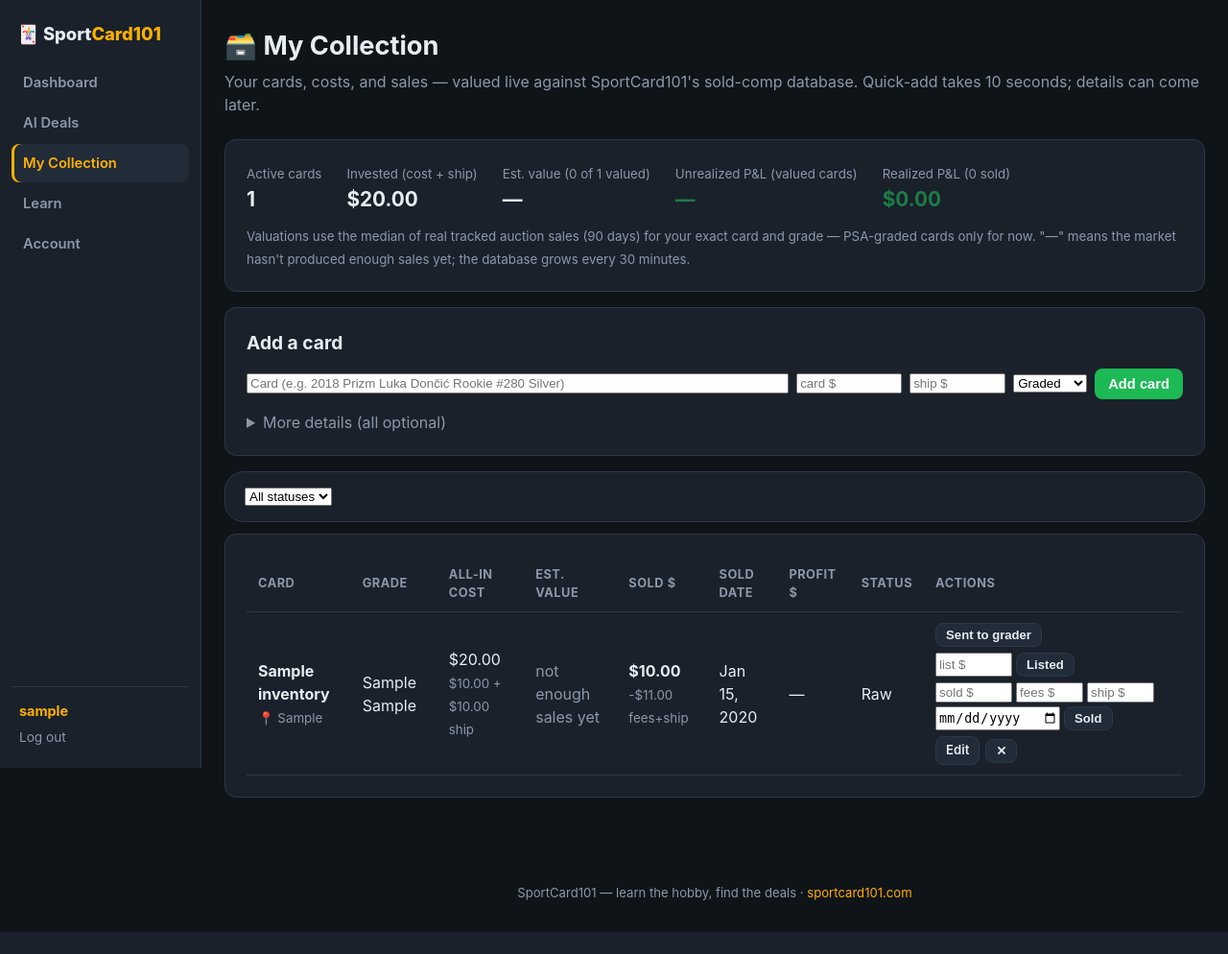
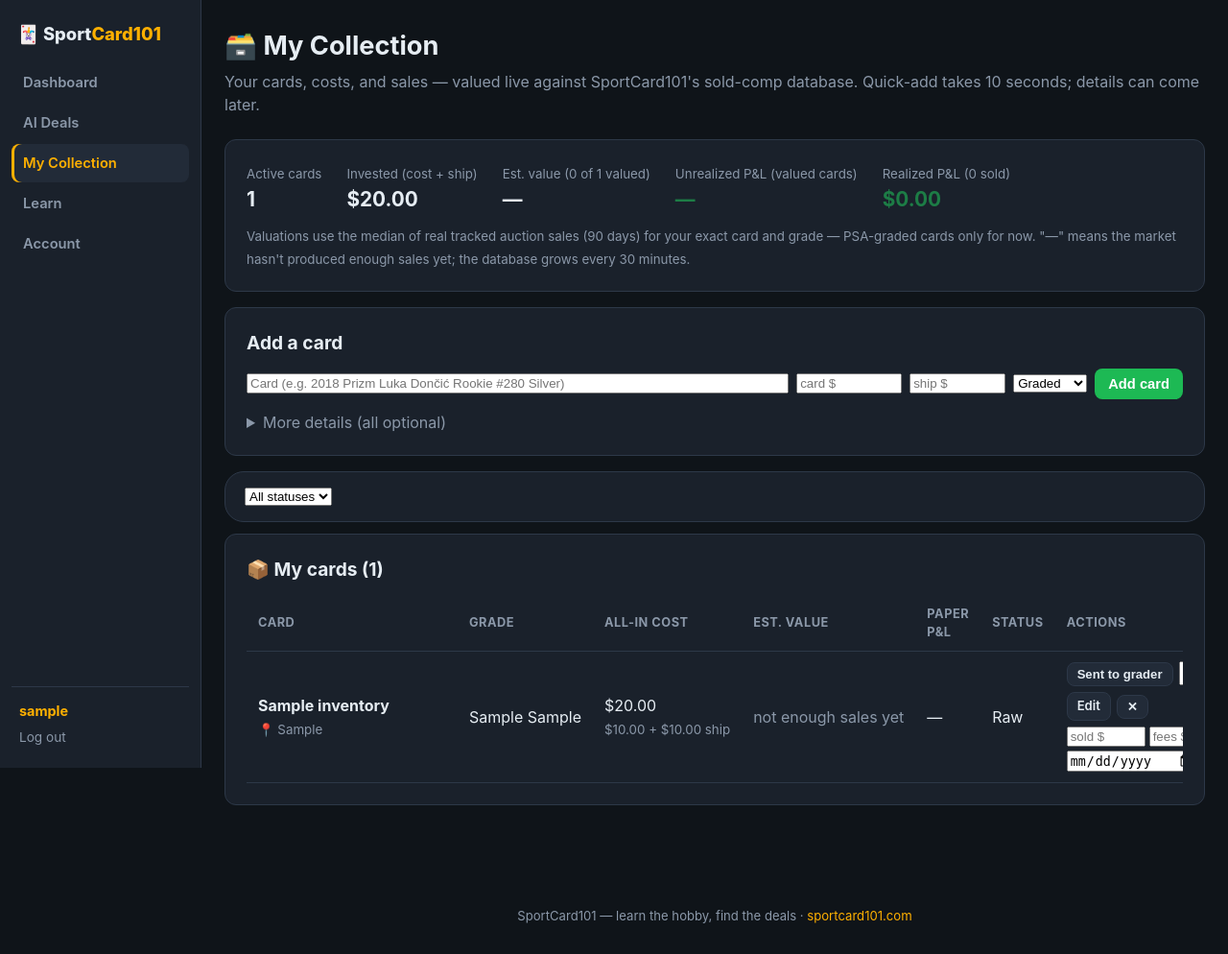
Before and after one commit to aimbluemedia/sportcard101, a PHP site: page /member/inventory.php in a window 1280 px wide. Shown: the whole page at 96% size. Before the commit the page ends 971 px from the top, so only its background shows below. Run offline with PHP 8.4, Linux system fonts and the light colour scheme; the visitor is signed in with stand-in values (Sample User, id 1); tables that the repository leaves empty hold one stand-in row (values such as "Sample post"); some libraries are stand-ins or nearby versions.

Commit message:
My Collection: Active and Sold tables split (#26)
Active cards on top (cost, live est. value, paper P&L, status, cleaner
two-row actions with a dedicated 'Mark sold' form incl. optional date).
Sold cards below in their own table — Sold $, Fees+ship, Sold date, and
auto-calculated Profit $ per card, with total profit in the header.
Money columns nowrap so nothing squeezes into two lines.


Claude-Session: https://claude.ai/code/session_011u1kKiGe19jiFif2ZNeQGR

Co-authored-by: Claude <noreply@anthropic.com>

```diff
--- a/src/inventory_page.php
+++ b/src/inventory_page.php
@@ -190,40 +190,37 @@ layout_header('My Collection', $INV_AREA);
     </select>
 </form>
 
+<?php
+$activeRows = array_values(array_filter($rows, fn ($r) => $r['status'] !== 'SOLD'));
+$soldRows   = array_values(array_filter($rows, fn ($r) => $r['status'] === 'SOLD'));
+?>
 <?php if (!$rows): ?>
     <div class="empty" style="padding:30px">No cards yet — add your first one above. Everything except the name is optional.</div>
-<?php else: ?>
-<div class="card">
+<?php endif; ?>
+
+<?php if ($activeRows): ?>
+<div class="card" style="margin-bottom:16px">
+    <h2 style="margin-top:0">📦 My cards (<?= count($activeRows) ?>)</h2>
     <div style="overflow-x:auto"><table>
-        <tr><th>Card</th><th>Grade</th><th>All-in cost</th><th>Est. value</th><th>Sold $</th><th>Sold date</th><th>Profit $</th><th>Status</th><th>Actions</th></tr>
-        <?php foreach ($rows as $r):
-            $allIn = Inventory::allIn($r);
-            $realized = Inventory::realized($r);
+        <tr><th style="min-width:220px">Card</th><th>Grade</th><th>All-in cost</th><th>Est. value</th><th>Paper P&amp;L</th><th>Status</th><th style="min-width:330px">Actions</th></tr>
+        <?php foreach ($activeRows as $r):
+            $allIn  = Inventory::allIn($r);
             $unreal = $r['live_value'] !== null ? (float)$r['live_value'] - $allIn : null; ?>
         <tr>
-            <td style="max-width:300px"><strong><?= e((string)$r['card_name']) ?></strong>
+            <td><strong><?= e((string)$r['card_name']) ?></strong>
                 <?php if ($r['location']): ?><br><small style="color:var(--muted)">📍 <?= e((string)$r['location']) ?></small><?php endif; ?></td>
-            <td><?= e($r['grade_company'] === 'RAW' ? 'Raw' : $r['grade_company'] . ' ' . (string)($r['grade'] ?? '?')) ?></td>
-            <td>$<?= number_format($allIn, 2) ?><br><small style="color:var(--muted)">$<?= number_format((float)$r['card_cost'], 2) ?> + $<?= number_format((float)$r['ship_cost'], 2) ?> ship</small></td>
-            <td><?php if ($r['live_value'] !== null): ?>
+            <td style="white-space:nowrap"><?= e($r['grade_company'] === 'RAW' ? 'Raw' : $r['grade_company'] . ' ' . (string)($r['grade'] ?? '?')) ?></td>
+            <td style="white-space:nowrap">$<?= number_format($allIn, 2) ?><br><small style="color:var(--muted)">$<?= number_format((float)$r['card_cost'], 2) ?> + $<?= number_format((float)$r['ship_cost'], 2) ?> ship</small></td>
+            <td style="white-space:nowrap"><?php if ($r['live_value'] !== null): ?>
                     <strong>$<?= number_format((float)$r['live_value'], 2) ?></strong> <small style="color:var(--muted)">(<?= (int)$r['live_comp_count'] ?> sales)</small><br>
-                    <small><a href="<?= e(ebay_sold_link((string)$r['card_name'])) ?>" target="_blank" rel="noopener">recent sold prices ›</a></small>
-                <?php elseif ($r['status'] === 'SOLD'): ?>—
+                    <small><a href="<?= e(ebay_sold_link((string)$r['card_name'])) ?>" target="_blank" rel="noopener">sold prices ›</a></small>
                 <?php else: ?><span style="color:var(--muted)">not enough sales yet</span><?php endif; ?></td>
-            <td><?php if ($r['sold_price'] !== null): ?>
-                    <strong>$<?= number_format((float)$r['sold_price'], 2) ?></strong>
-                    <?php if ((float)($r['sold_fees'] ?? 0) > 0 || (float)($r['sold_ship'] ?? 0) > 0): ?>
-                        <br><small style="color:var(--muted)">-$<?= number_format((float)($r['sold_fees'] ?? 0) + (float)($r['sold_ship'] ?? 0), 2) ?> fees+ship</small>
-                    <?php endif; ?>
-                <?php else: ?>—<?php endif; ?></td>
-            <td><?= $r['sold_at'] !== null ? e(date('M j, Y', strtotime((string)$r['sold_at']))) : '—' ?></td>
-            <td><?php if ($realized !== null): ?>
-                    <strong style="color:<?= $realized >= 0 ? '#1d7d46' : '#e05555' ?>">$<?= number_format($realized, 2) ?></strong>
-                <?php elseif ($unreal !== null): ?>
-                    <strong style="color:<?= $unreal >= 0 ? '#1d7d46' : '#e05555' ?>">$<?= number_format($unreal, 2) ?></strong> <small style="color:var(--muted)">paper</small>
-                <?php else: ?>—<?php endif; ?></td>
-            <td><?= e(Inventory::STATUSES[$r['status']] ?? $r['status']) ?><?= $r['status'] === 'LISTED' && $r['list_price'] !== null ? '<br><small style="color:var(--muted)">@ $' . number_format((float)$r['list_price'], 2) . '</small>' : '' ?></td>
-            <td><div style="display:flex;gap:6px;flex-wrap:wrap;align-items:center">
+            <td style="white-space:nowrap"><?= $unreal !== null
+                ? '<strong style="color:' . ($unreal >= 0 ? '#1d7d46' : '#e05555') . '">$' . number_format($unreal, 2) . '</strong>'
+                : '—' ?></td>
+            <td style="white-space:nowrap"><?= e(Inventory::STATUSES[$r['status']] ?? $r['status']) ?><?= $r['status'] === 'LISTED' && $r['list_price'] !== null ? '<br><small style="color:var(--muted)">@ $' . number_format((float)$r['list_price'], 2) . '</small>' : '' ?></td>
+            <td>
+                <div style="display:flex;gap:6px;flex-wrap:wrap;align-items:center;margin-bottom:6px">
                     <?php if ($r['status'] === 'RAW'): ?>
                         <form method="post" class="inline"><?= csrf_field() ?><input type="hidden" name="action" value="to_grader"><input type="hidden" name="id" value="<?= (int)$r['id'] ?>"><button class="btn btn-sm" type="submit">Sent to grader</button></form>
                     <?php elseif ($r['status'] === 'AT_GRADER'): ?>
@@ -236,15 +233,48 @@ layout_header('My Collection', $INV_AREA);
                             <input name="list_price" type="number" step="0.01" min="0" placeholder="list $" style="width:80px">
                             <button class="btn btn-sm" type="submit">Listed</button></form>
                     <?php endif; ?>
-                <?php if ($r['status'] !== 'SOLD'): ?>
-                    <form method="post" class="inline" style="display:flex;gap:4px;flex-wrap:wrap"><?= csrf_field() ?>
+                    <a class="btn btn-sm" href="<?= e($INV_SELF) ?>?edit=<?= (int)$r['id'] ?>">Edit</a>
+                    <form method="post" class="inline" onsubmit="return confirm('Remove this card?')"><?= csrf_field() ?><input type="hidden" name="action" value="delete"><input type="hidden" name="id" value="<?= (int)$r['id'] ?>"><button class="btn btn-sm" type="submit">✕</button></form>
+                </div>
+                <form method="post" style="display:flex;gap:4px;flex-wrap:wrap;align-items:center;margin:0"><?= csrf_field() ?>
                     <input type="hidden" name="action" value="sold"><input type="hidden" name="id" value="<?= (int)$r['id'] ?>">
-                        <input name="sold_price" type="number" step="0.01" min="0.01" placeholder="sold $" style="width:80px">
-                        <input name="sold_fees" type="number" step="0.01" min="0" placeholder="fees $" style="width:70px">
-                        <input name="sold_ship" type="number" step="0.01" min="0" placeholder="ship $" style="width:70px">
-                        <input name="sold_at" type="date" title="Sold date (defaults to today)" style="width:130px">
-                        <button class="btn btn-sm" type="submit">Sold</button></form>
+                    <input name="sold_price" type="number" step="0.01" min="0.01" placeholder="sold $" style="width:82px">
+                    <input name="sold_fees" type="number" step="0.01" min="0" placeholder="fees $" style="width:72px">
+                    <input name="sold_ship" type="number" step="0.01" min="0" placeholder="ship $" style="width:72px">
+                    <input name="sold_at" type="date" title="Sold date (blank = today)" style="width:135px">
+                    <button class="btn btn-sm btn-primary" type="submit">Mark sold</button>
+                </form>
+            </td>
+        </tr>
+        <?php endforeach; ?>
+    </table></div>
+</div>
 <?php endif; ?>
+
+<?php if ($soldRows):
+    $soldProfit = 0.0;
+    foreach ($soldRows as $r) { $soldProfit += Inventory::realized($r) ?? 0.0; } ?>
+<div class="card" style="margin-bottom:16px">
+    <h2 style="margin-top:0">✅ Sold (<?= count($soldRows) ?>)
+        <small style="color:var(--muted);font-weight:400">— total profit:
+        <strong style="color:<?= $soldProfit >= 0 ? '#1d7d46' : '#e05555' ?>">$<?= number_format($soldProfit, 2) ?></strong></small></h2>
+    <div style="overflow-x:auto"><table>
+        <tr><th style="min-width:220px">Card</th><th>Grade</th><th>All-in cost</th><th>Sold $</th><th>Fees + ship</th><th>Sold date</th><th>Profit $</th><th></th></tr>
+        <?php foreach ($soldRows as $r):
+            $allIn    = Inventory::allIn($r);
+            $realized = Inventory::realized($r);
+            $deduct   = (float)($r['sold_fees'] ?? 0) + (float)($r['sold_ship'] ?? 0); ?>
+        <tr>
+            <td><strong><?= e((string)$r['card_name']) ?></strong></td>
+            <td style="white-space:nowrap"><?= e($r['grade_company'] === 'RAW' ? 'Raw' : $r['grade_company'] . ' ' . (string)($r['grade'] ?? '?')) ?></td>
+            <td style="white-space:nowrap">$<?= number_format($allIn, 2) ?></td>
+            <td style="white-space:nowrap"><strong><?= $r['sold_price'] !== null ? '$' . number_format((float)$r['sold_price'], 2) : '—' ?></strong></td>
+            <td style="white-space:nowrap"><?= $deduct > 0 ? '-$' . number_format($deduct, 2) : '$0.00' ?></td>
+            <td style="white-space:nowrap"><?= $r['sold_at'] !== null ? e(date('M j, Y', strtotime((string)$r['sold_at']))) : '—' ?></td>
+            <td style="white-space:nowrap"><?= $realized !== null
+                ? '<strong style="color:' . ($realized >= 0 ? '#1d7d46' : '#e05555') . ';font-size:1.05rem">$' . number_format($realized, 2) . '</strong>'
+                : '—' ?></td>
+            <td><div style="display:flex;gap:6px">
                 <a class="btn btn-sm" href="<?= e($INV_SELF) ?>?edit=<?= (int)$r['id'] ?>">Edit</a>
                 <form method="post" class="inline" onsubmit="return confirm('Remove this card?')"><?= csrf_field() ?><input type="hidden" name="action" value="delete"><input type="hidden" name="id" value="<?= (int)$r['id'] ?>"><button class="btn btn-sm" type="submit">✕</button></form>
             </div></td>
```
Lines whose indentation alone changed are shown as unchanged.
